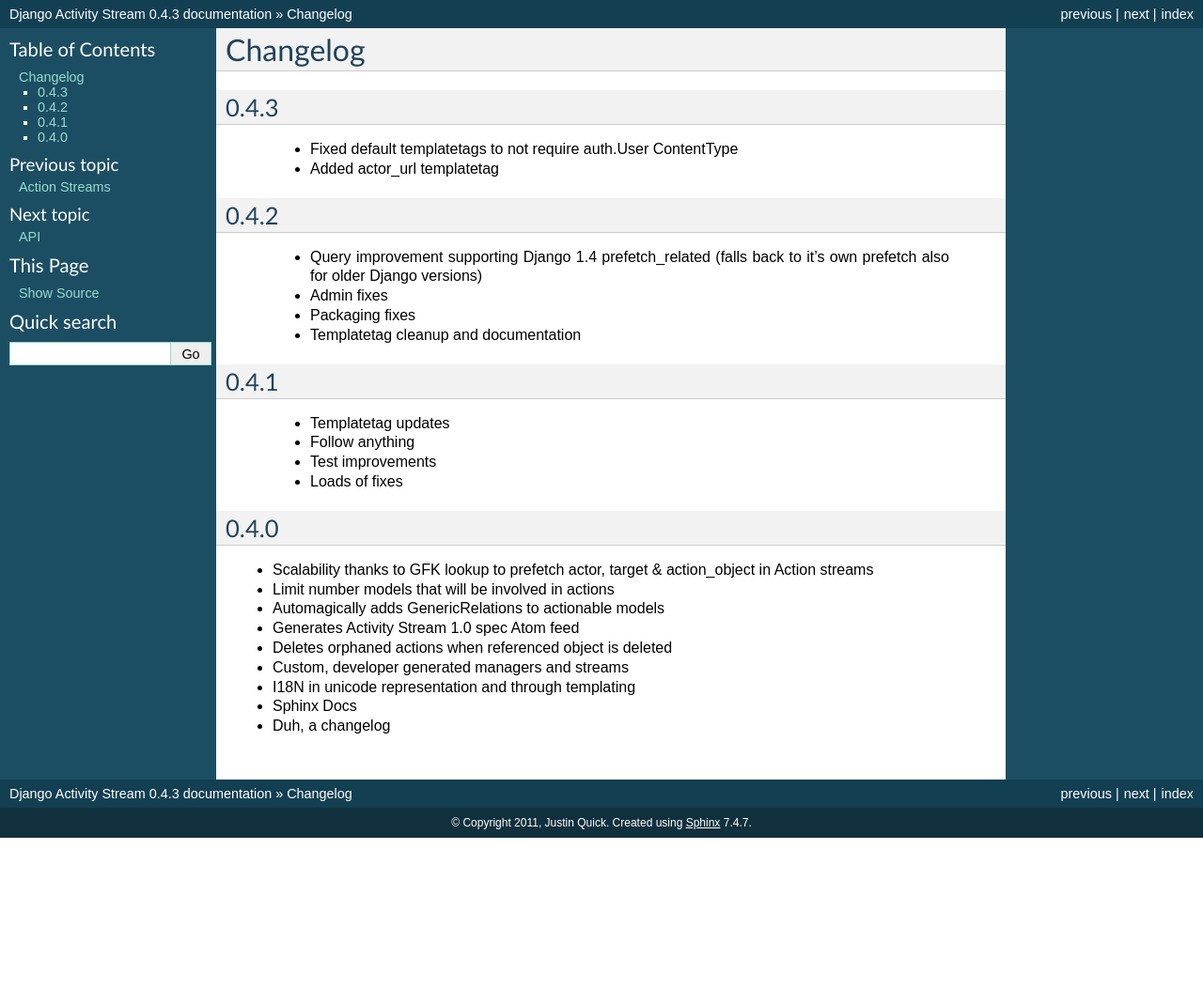
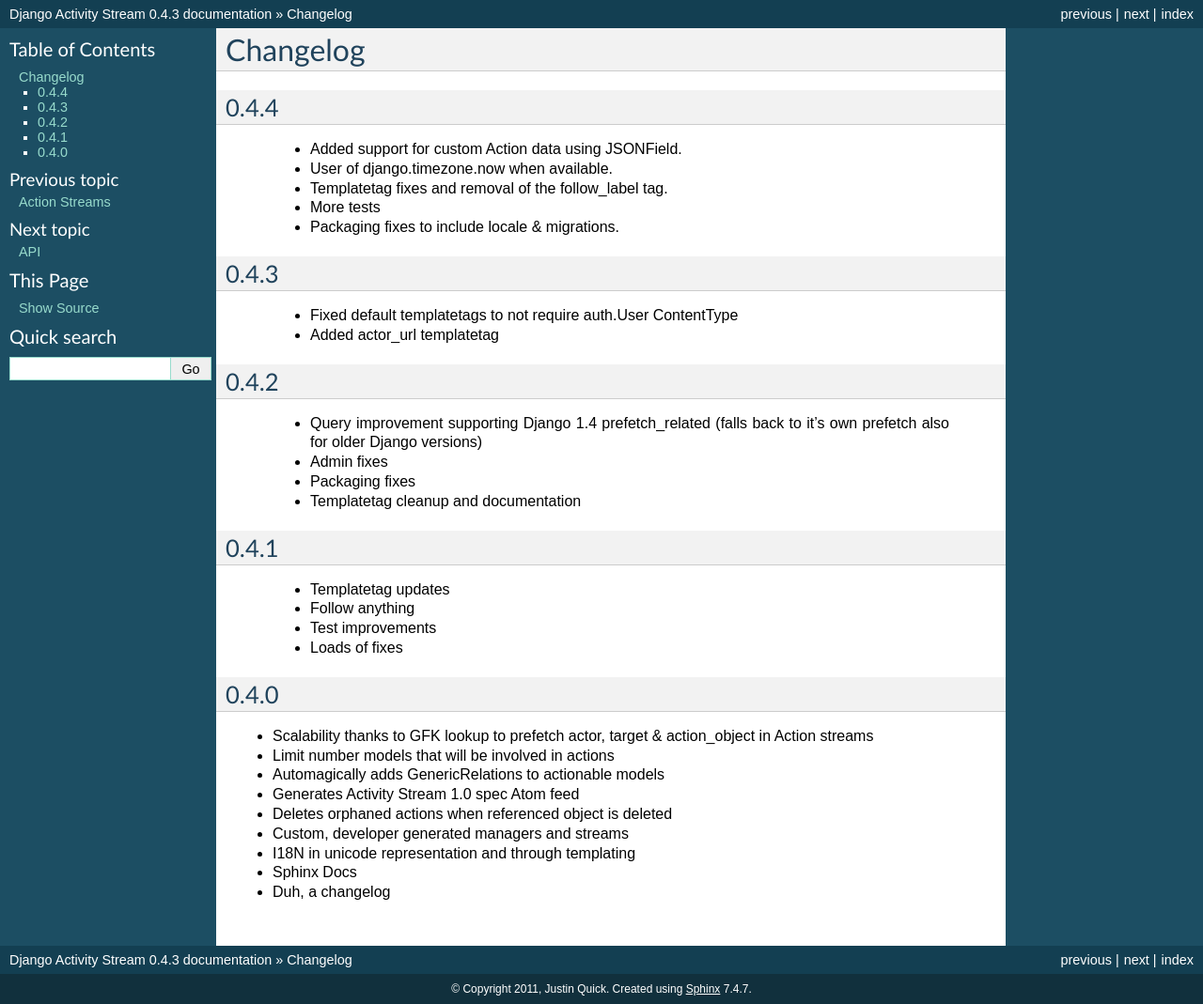
Before and after one commit to justquick/django-activity-stream, a Sphinx documentation site: the page built from docs/source/changelog.rst, in a window 1280 px wide. Shown: the whole page at 94% size. Built offline with Sphinx 7.4.7, drawn with Linux system fonts in a browser that asks for light colours; before the commit the page ends 900 px from its top, so only the background shows below that.

Commit message:
docs & test for jsonfield feature

```diff
--- a/docs/source/changelog.rst
+++ b/docs/source/changelog.rst
@@ -1,5 +1,14 @@
 Changelog
 ==========
+
+0.4.4
+-----
+
+  - Added support for custom Action data using JSONField.
+  - User of django.timezone.now when available.
+  - Templatetag fixes and removal of the follow_label tag.
+  - More tests
+  - Packaging fixes to include locale & migrations.
 
 0.4.3
 -----
--- a/docs/source/index.rst
+++ b/docs/source/index.rst
@@ -30,6 +30,7 @@
    installation
    configuration
    actions
+   data
    follow
    streams
    changelog
--- a/docs/source/installation.rst
+++ b/docs/source/installation.rst
@@ -33,3 +33,9 @@
         ('^activity/', include('actstream.urls')),
         ...
     )
+
+If you want to use custom data on your actions, then make sure you have `django-jsonfield <https://github.com/bradjasper/django-jsonfield/>`_ installed::
+
+    pip install django-jsonfield
+
+You can learn more at :ref:`custom-data`
```
Also changed, not shown: docs/source/configuration.rst (+9 -0 lines), docs/source/data.rst (added, +39 -0 lines), 1 other file.
